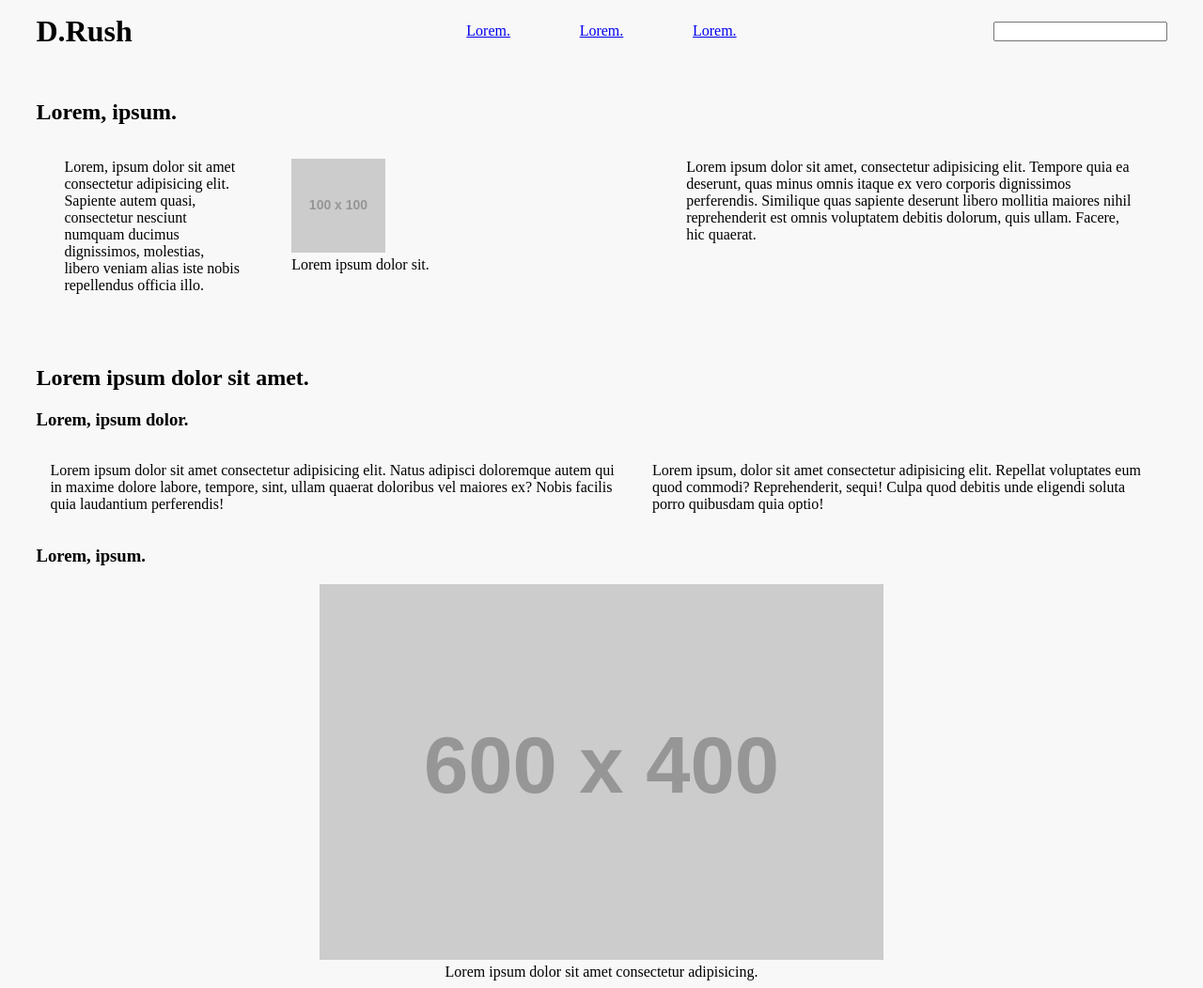
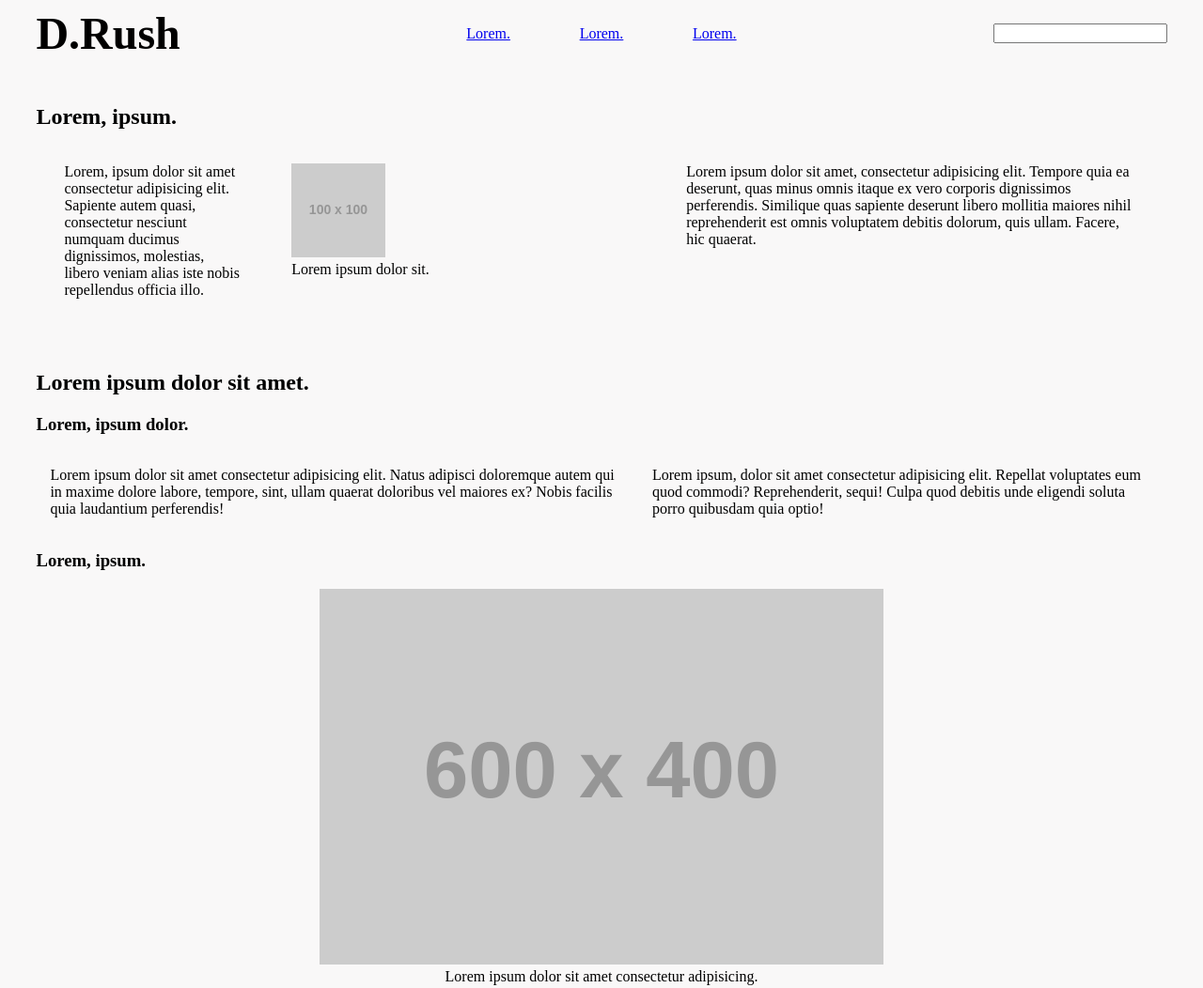
Before and after one commit to XanderTate/css-lesson1-24, a plain HTML site: page index.html in a window 1280 px wide. Shown: the top 1052 px of the page at 94% size. Drawn offline with Linux system fonts and the light colour scheme; placeholder pictures from the web are drawn by us; a web font is replaced by a local one.

Commit message:
styled hi

```diff
--- a/css/style3.css
+++ b/css/style3.css
@@ -108,6 +108,12 @@ body {
     /* border: 1px solid yellowgreen; */
 }
 
+#myName {
+    color: var(--prim)
+    font-family:var(--font1);
+    font-size: 48px;
+}
+
 #row1 {
     flex-direction: row-reverse;
 }
```
